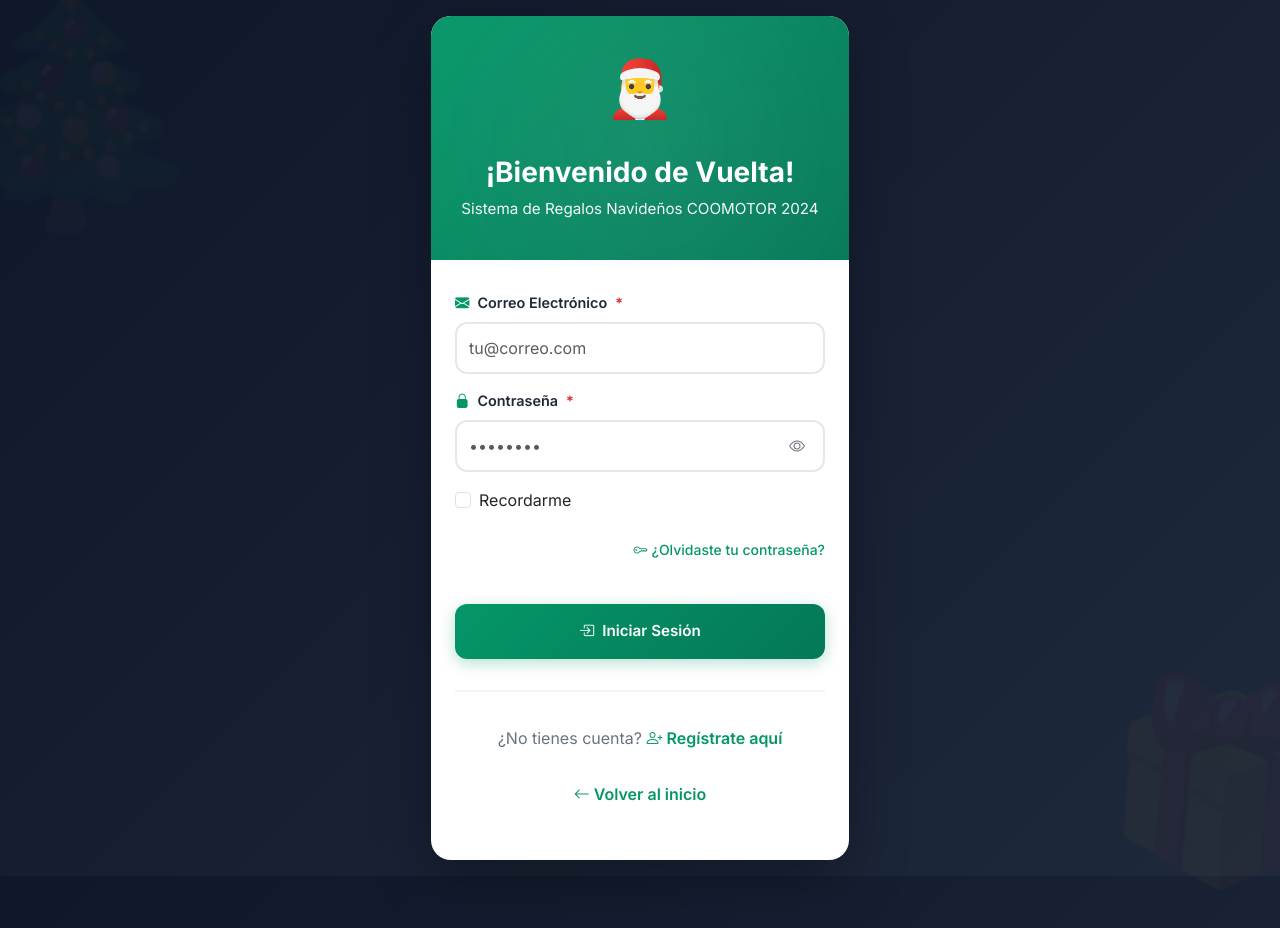
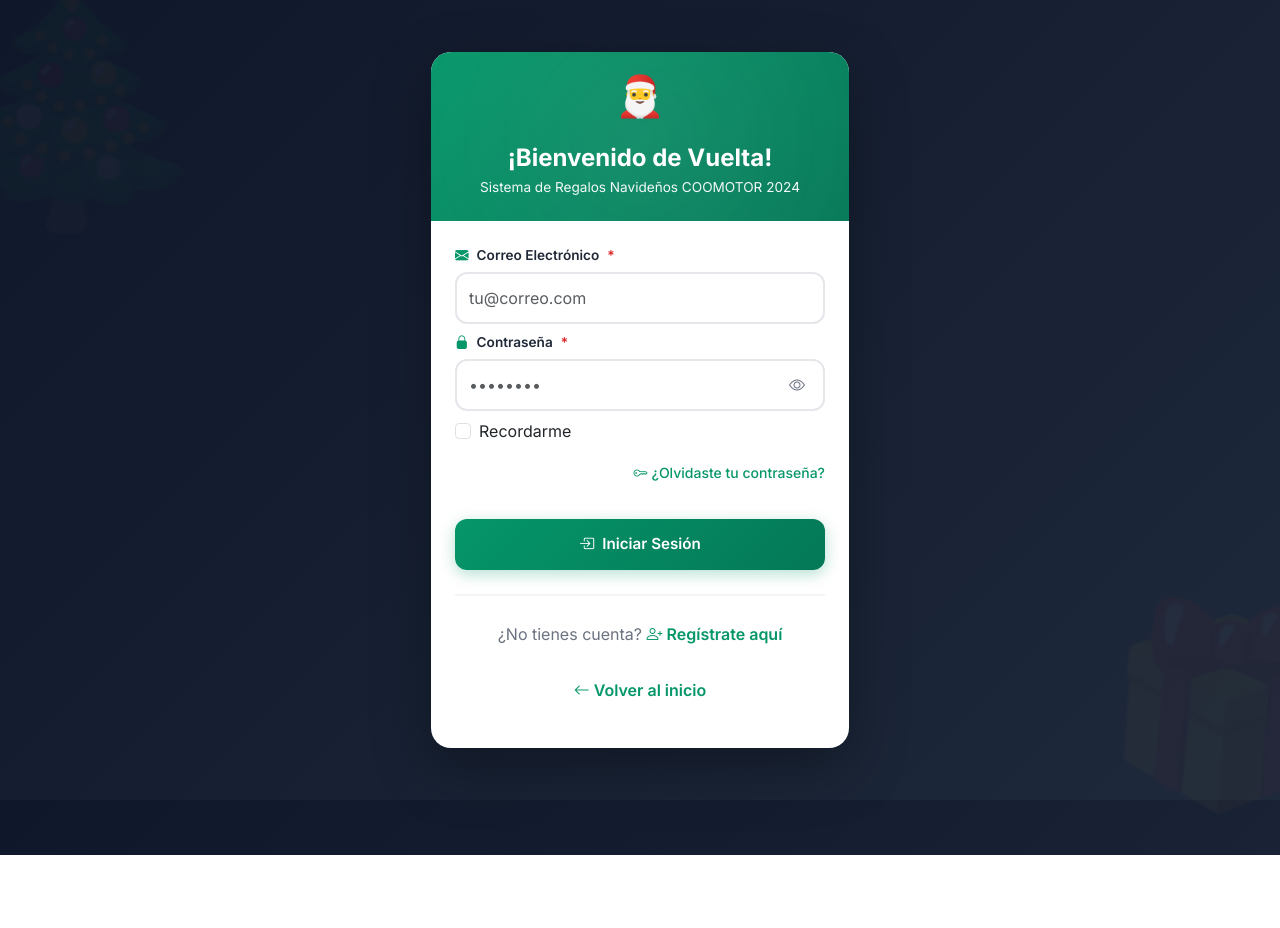
Before and after one commit to yisusmarin1010/coomotor-regalo, a website: page sistema-regalos/auth/login.html in a window 1280 px wide. Shown: the top 928 px of the page. After the commit the page ends 855 px from the top, so only its background shows below. Drawn offline with nearby package versions, Linux system fonts and the light colour scheme.

Commit message:
Update login.html

```diff
--- a/sistema-regalos/auth/login.html
+++ b/sistema-regalos/auth/login.html
@@ -92,7 +92,7 @@
         .login-header {
             background: linear-gradient(135deg, var(--primary-green) 0%, #047857 100%);
             color: white;
-            padding: 2.5rem 1.5rem;
+            padding: 1.5rem 1.5rem;
             text-align: center;
             position: relative;
             overflow: hidden;
@@ -115,8 +115,8 @@
         }
 
         .login-header-icon {
-            font-size: 3.5rem;
-            margin-bottom: 1rem;
+            font-size: 2.5rem;
+            margin-bottom: 0.5rem;
             display: inline-block;
             animation: bounce 2s ease-in-out infinite;
         }
@@ -127,15 +127,15 @@
         }
 
         .login-header h1 {
-            font-size: 1.75rem;
+            font-size: 1.5rem;
             font-weight: 700;
-            margin-bottom: 0.5rem;
+            margin-bottom: 0.25rem;
             position: relative;
             z-index: 1;
         }
 
         .login-header p {
-            font-size: 0.95rem;
+            font-size: 0.85rem;
             margin: 0;
             opacity: 0.95;
             position: relative;
@@ -143,14 +143,14 @@
         }
 
         .login-body {
-            padding: 2rem 1.5rem;
+            padding: 1.5rem 1.5rem;
         }
 
         .form-label {
             font-weight: 600;
-            font-size: 0.9rem;
+            font-size: 0.85rem;
             color: var(--text-dark);
-            margin-bottom: 0.5rem;
+            margin-bottom: 0.4rem;
             display: flex;
             align-items: center;
             gap: 0.5rem;
@@ -163,8 +163,8 @@
         .form-control {
             border: 2px solid #e5e7eb;
             border-radius: 12px;
-            padding: 0.875rem 1rem;
-            font-size: 0.95rem;
+            padding: 0.75rem 1rem;
+            font-size: 0.9rem;
             transition: all 0.3s ease;
         }
 
@@ -209,7 +209,7 @@
             border: none;
             color: white;
             font-weight: 600;
-            padding: 1rem;
+            padding: 0.875rem;
             border-radius: 12px;
             transition: all 0.3s ease;
             box-shadow: 0 4px 15px rgba(5, 150, 105, 0.3);
@@ -246,8 +246,8 @@
 
         .registro-link {
             text-align: center;
-            margin-top: 1.5rem;
-            padding-top: 1.5rem;
+            margin-top: 1rem;
+            padding-top: 1rem;
             border-top: 2px solid #f3f4f6;
         }
 
@@ -342,7 +342,7 @@
                 <div id="alertContainer"></div>
 
                 <form id="loginForm">
-                    <div class="mb-3">
+                    <div class="mb-2">
                         <label for="correo" class="form-label">
                             <i class="bi bi-envelope-fill"></i>
                             Correo Electrónico <span class="required">*</span>
@@ -350,7 +350,7 @@
                         <input type="email" class="form-control" id="correo" placeholder="tu@correo.com" required>
                     </div>
 
-                    <div class="mb-3">
+                    <div class="mb-2">
                         <label for="password" class="form-label">
                             <i class="bi bi-lock-fill"></i>
                             Contraseña <span class="required">*</span>
@@ -363,14 +363,14 @@
                         </div>
                     </div>
 
-                    <div class="mb-3 form-check">
+                    <div class="mb-2 form-check">
                         <input type="checkbox" class="form-check-input" id="recordarme">
                         <label class="form-check-label" for="recordarme">
                             Recordarme
                         </label>
                     </div>
 
-                    <div class="mb-4 forgot-password">
+                    <div class="mb-3 forgot-password">
                         <a href="recuperar-password.html">
                             <i class="bi bi-key me-1"></i>¿Olvidaste tu contraseña?
                         </a>
```
